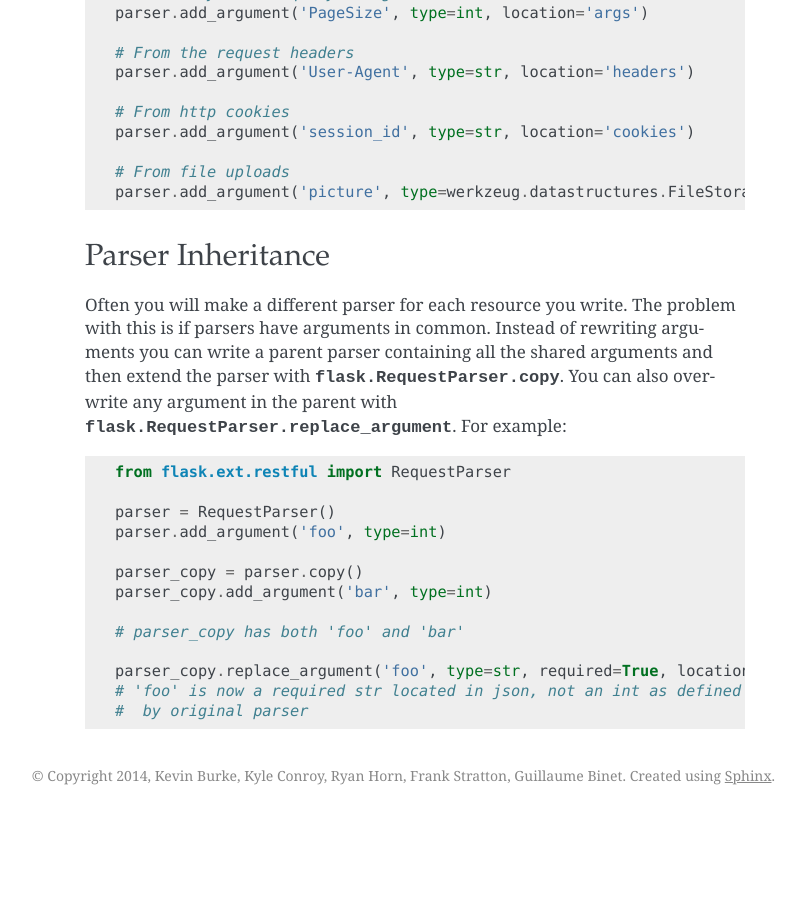
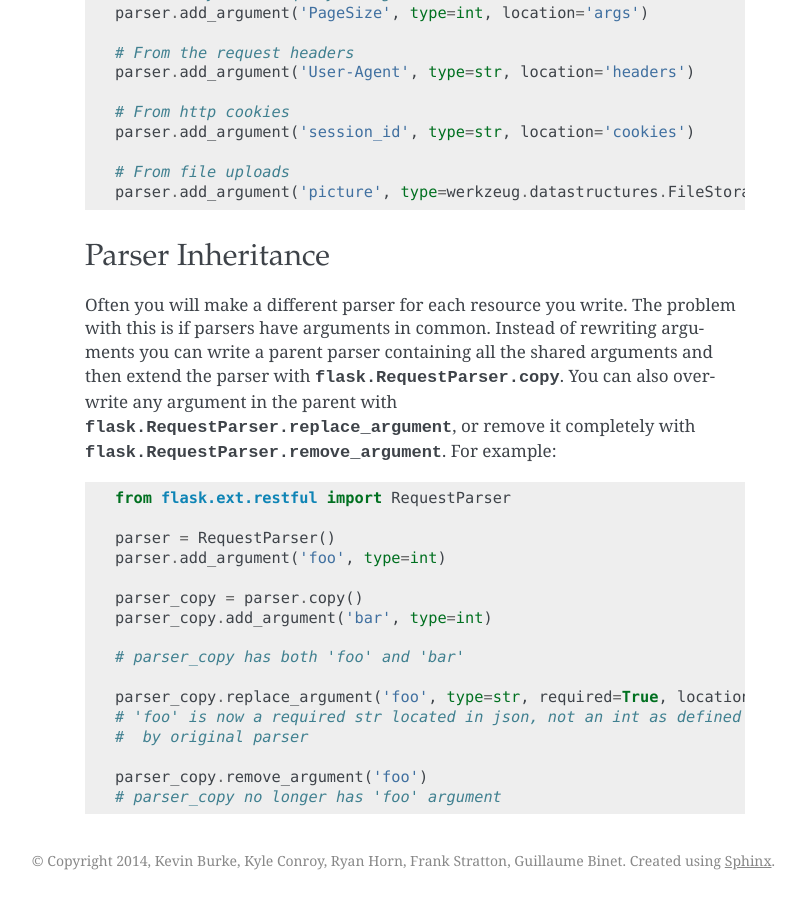
Before and after one commit to flask-restful/flask-restful, a Sphinx documentation site: the page built from docs/reqparse.rst, in a window 1280 px wide and 900 px high, scrolled down 1836 px. Shown: the whole window, without its empty margins (335-1140 px from the left). Built offline with Sphinx 7.4.7, drawn with Linux system fonts in a browser that asks for light colours; before the commit the page ends 2651 px from its top, so only the background shows below that.

Commit message:
include remove_argument in docs

```diff
--- a/docs/reqparse.rst
+++ b/docs/reqparse.rst
@@ -108,7 +108,8 @@
 rewriting arguments you can write a parent parser containing all the
 shared arguments and then extend the parser with
 :py:attr:`flask.RequestParser.copy`. You can also overwrite any argument
-in the parent with :py:attr:`flask.RequestParser.replace_argument`.
+in the parent with :py:attr:`flask.RequestParser.replace_argument`, or remove
+it completely with :py:attr:`flask.RequestParser.remove_argument`.
 For example: ::
 
     from flask.ext.restful import RequestParser
@@ -124,3 +125,6 @@
     parser_copy.replace_argument('foo', type=str, required=True, location='json')
     # 'foo' is now a required str located in json, not an int as defined
     #  by original parser
+
+    parser_copy.remove_argument('foo')
+    # parser_copy no longer has 'foo' argument
```
